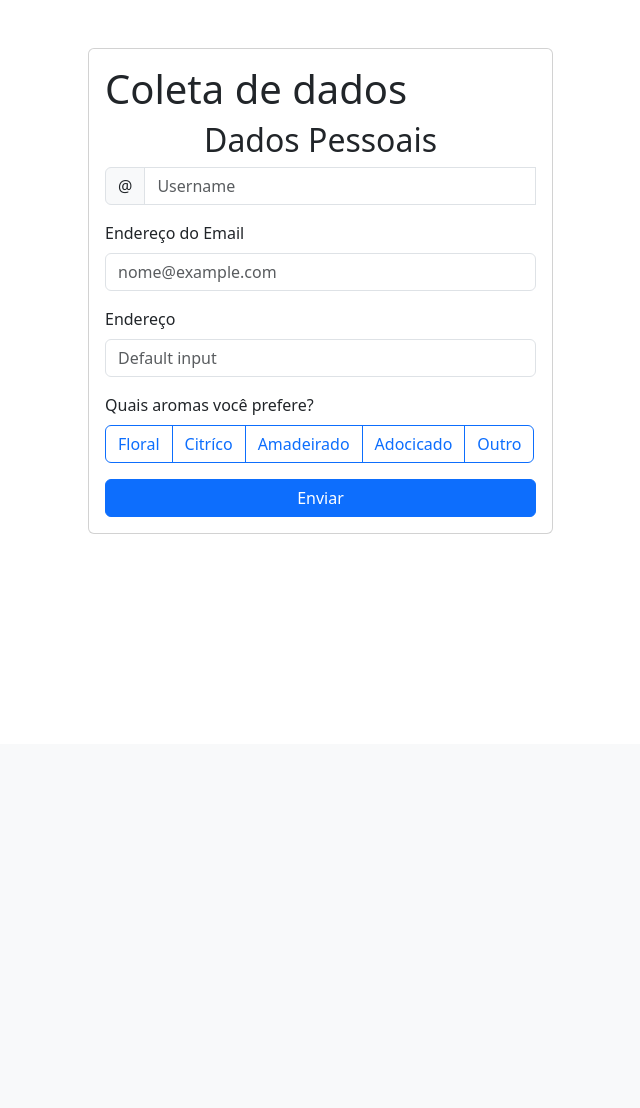
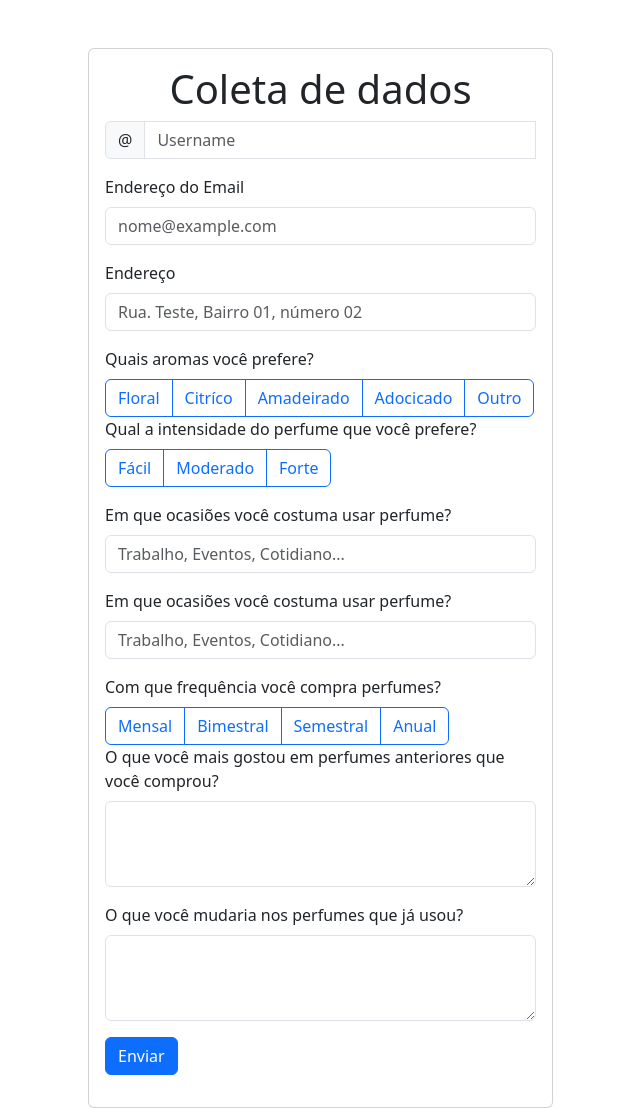
Before and after one commit to Gabrielle-Santiago/Agenda-Automatica, a Django app: page /pedidoPerfume/ in a window 1280 px wide. Shown: the part 56-1164 px from the top of the page, without its empty margins (366-1006 px from the left). Before the commit the page ends 590 px from the top, so only its background shows below. Run offline with Django 5.2, Linux system fonts and the light colour scheme.

Commit message:
Acrescentou informações na tela do pedido de perfumes

```diff
--- a/AgendaAutomatica/task/templates/pedidoPerfume.html
+++ b/AgendaAutomatica/task/templates/pedidoPerfume.html
@@ -2,13 +2,12 @@
 
 {% block content %}
 
-<main class="container mt-5">
+    <main class="container mt-5">
         <div class="col-md-5 offset-md-4">
 
             <form method="POST" class="card card-body needs-validation" novalidate>
                 {% comment %} Depois troco o título {% endcomment %}
-                <h1>Coleta de dados</h1>
-                <h2 class="text-center">Dados Pessoais</h2>
+                <h1 class="text-center">Coleta de dados</h1>
 
                     {{ error }}
 
@@ -34,7 +33,7 @@
 
                     <div class="mb-3">
                         <label for="adress" class="form-label">Endereço</label>
-                        <input class="form-control" type="text" placeholder="Default input" aria-label="default input example" required>
+                        <input class="form-control" type="text" placeholder="Rua. Teste, Bairro 01, número 02" aria-label="default input example" required>
                         <div class="invalid-feedback">
                             Por favor, escreva um endereço válido.
                         </div>
@@ -42,6 +41,7 @@
 
                     <div class="mb-3">
                         <label for="adress" class="form-label"> Quais aromas você prefere?</label>
+                        {% comment %} Tem IDs e FOR iguais, trocar os nomes senão vai dar erro no backend {% endcomment %}
                             <div class="btn-group" role="group" aria-label="Basic checkbox toggle button group">
 
                                 <input type="checkbox" class="btn-check" id="btncheck1" autocomplete="off">
@@ -59,10 +59,65 @@
                                 <input type="checkbox" class="btn-check" id="btncheck5" autocomplete="off">
                                 <label class="btn btn-outline-primary" for="btncheck5">Outro</label>
                             </div>
+
+
+                            <label for="adress" class="form-label"> Qual a intensidade do perfume que você prefere?</label>
+                            <div class="btn-group" role="group" aria-label="Basic checkbox toggle button group">
+
+                                <input type="checkbox" class="btn-check" id="btncheck1" autocomplete="off">
+                                <label class="btn btn-outline-primary" for="btncheck1">Fácil</label>
+
+                                <input type="checkbox" class="btn-check" id="btncheck2" autocomplete="off">
+                                <label class="btn btn-outline-primary" for="btncheck2">Moderado</label>
+
+                                <input type="checkbox" class="btn-check" id="btncheck3" autocomplete="off">
+                                <label class="btn btn-outline-primary" for="btncheck3">Forte</label>
+                            </div>
+                    </div>
+
+                    <div class="mb-3">
+                        <label for="adress" class="form-label">Em que ocasiões você costuma usar perfume?</label>
+                        <input class="form-control" type="text" placeholder="Trabalho, Eventos, Cotidiano..." aria-label="default input example" required>
+                    </div>
+
+                    <div class="mb-3">
+                        <label for="adress" class="form-label">Em que ocasiões você costuma usar perfume?</label>
+                        <input class="form-control" type="text" placeholder="Trabalho, Eventos, Cotidiano..." aria-label="default input example" required>
+                    </div>
+
+                    <div class="mb-3">
+                        <label for="adress" class="form-label"> Com que frequência você compra perfumes?</label>
+
+                        <div class="btn-group" role="group" aria-label="Basic checkbox toggle button group">
+
+                            <div class="btn-group" role="group" aria-label="Basic checkbox toggle button group">
+
+                                <input type="checkbox" class="btn-check" id="btncheck1" autocomplete="off">
+                                <label class="btn btn-outline-primary" for="btncheck1">Mensal</label>
+
+                                <input type="checkbox" class="btn-check" id="btncheck2" autocomplete="off">
+                                <label class="btn btn-outline-primary" for="btncheck2">Bimestral</label>
+
+                                <input type="checkbox" class="btn-check" id="btncheck3" autocomplete="off">
+                                <label class="btn btn-outline-primary" for="btncheck3">Semestral</label>
+
+                                <input type="checkbox" class="btn-check" id="btncheck4" autocomplete="off">
+                                <label class="btn btn-outline-primary" for="btncheck4">Anual</label>
+                            </div>
+                    </div>
+
+                    <div class="mb-3">
+                        <label for="exampleFormControlTextarea1" class="form-label">O que você mais gostou em perfumes anteriores que você comprou?</label>
+                        <textarea class="form-control" id="exampleFormControlTextarea1" rows="3"></textarea>
+                    </div>
+
+                    <div class="mb-3">
+                        <label for="exampleFormControlTextarea1" class="form-label">O que você mudaria nos perfumes que já usou?</label>
+                        <textarea class="form-control" id="exampleFormControlTextarea1" rows="3"></textarea>
                     </div>
 
                     <input class="btn btn-primary" type="submit" value="Enviar">
                 </form>
         </div>
-</main>
+    </main>
 {% endblock %}
```
